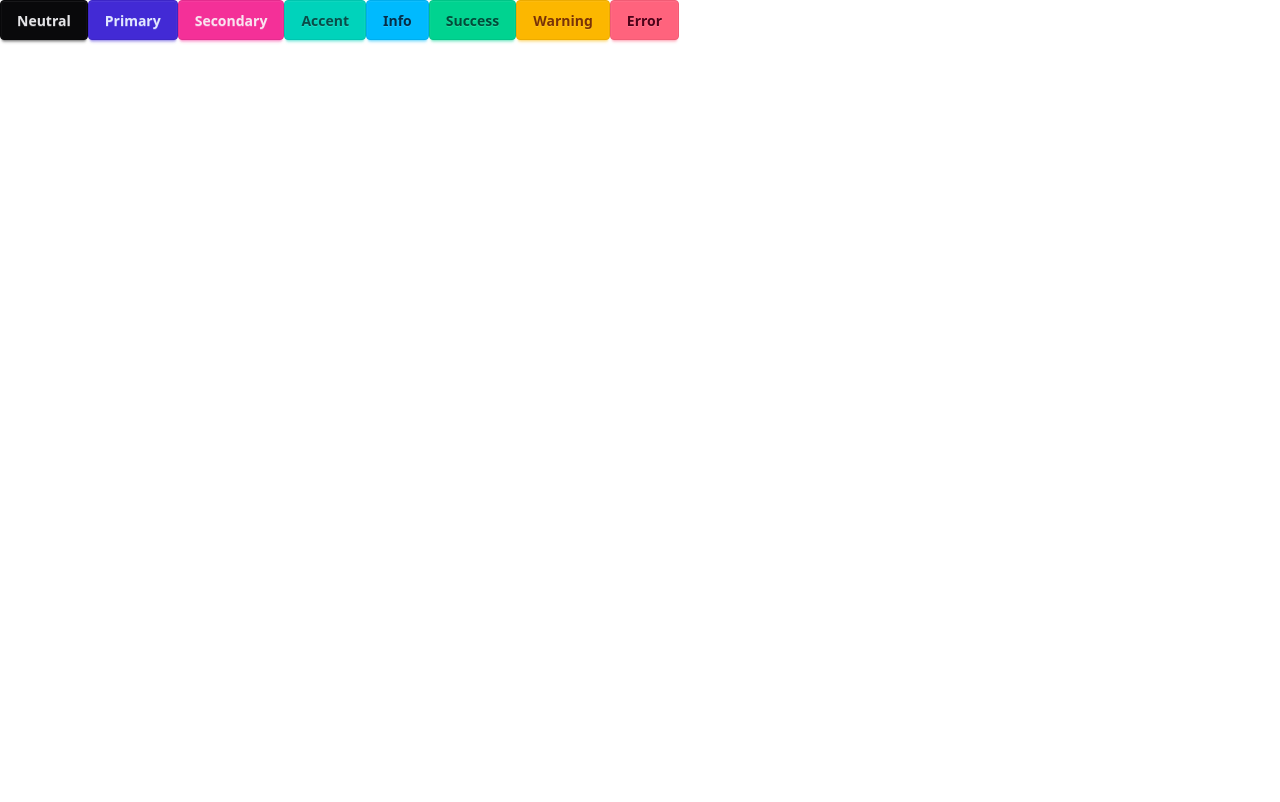
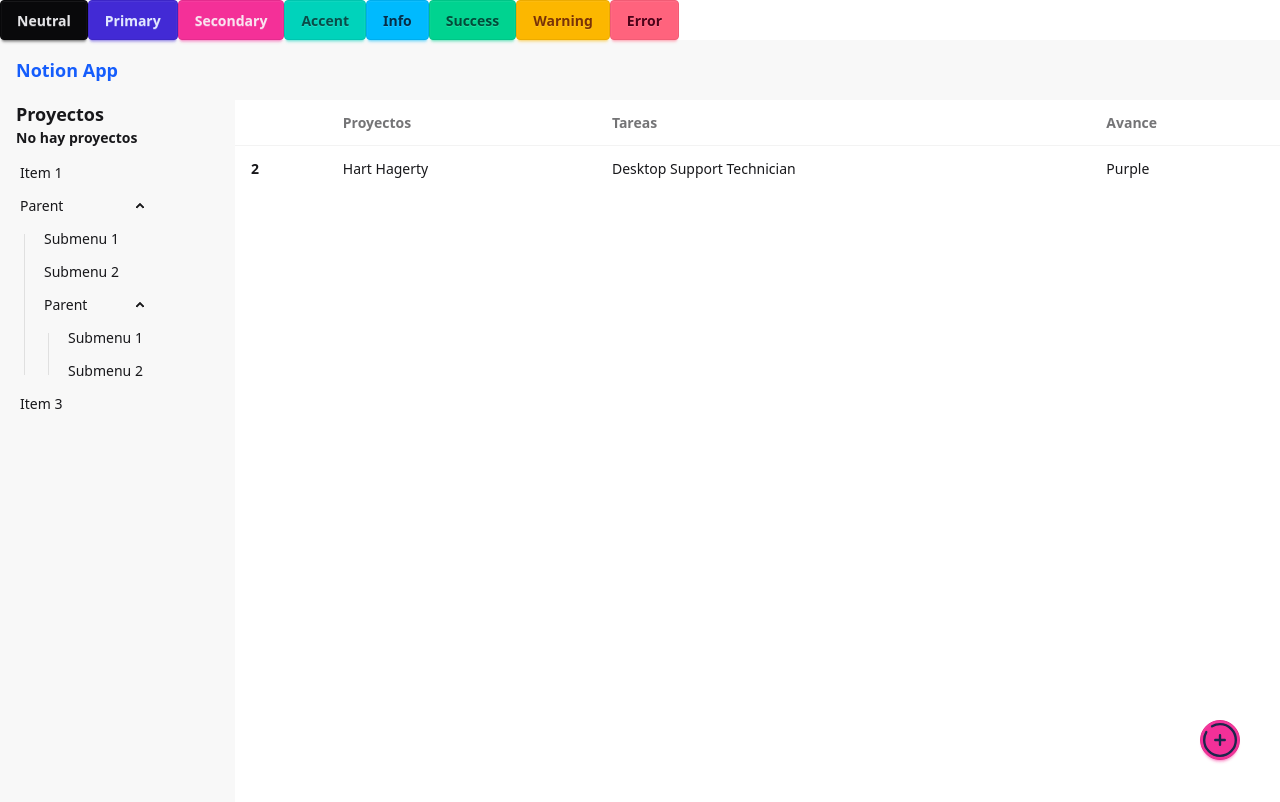
Before and after one commit to inesbetrian/projects-app, a Vue app: page /projects in a window 1280 px wide. Shown: the top 802 px of the page. Built offline with nearby package versions, Linux system fonts and the light colour scheme; the HTML template or start-up script is replaced by a standard one.

Commit message:
Componentes de daisyui

```diff
--- a/src/modulorum/projects/layouts/ProjectsLayout.vue
+++ b/src/modulorum/projects/layouts/ProjectsLayout.vue
@@ -2,7 +2,7 @@
 
     <SupraMenu />
 
-    <main>
+    <main class="flex flex-row">
         <LateralisMenu />
         <RouterView />
     </main>
--- /dev/null
+++ b/src/modulorum/projects/views/ProjectsView.vue
@@ -0,0 +1,33 @@
+<template>
+
+    <div class="overflow-x-auto w-full">
+        <table class="table">
+            <!-- head -->
+            <thead>
+                <tr>
+                    <th></th>
+                    <th>Proyectos</th>
+                    <th>Tareas</th>
+                    <th>Avance</th>
+                </tr>
+            </thead>
+
+            <tbody>
+
+                <!-- row 2 -->
+                <tr class="hover:bg-base-300">
+                    <th>2</th>
+                    <td>Hart Hagerty</td>
+                    <td>Desktop Support Technician</td>
+                    <td>Purple</td>
+                </tr>
+
+            </tbody>
+        </table>
+
+        <button class="btn btn-circle btn-secondary fixed bottom-10 right-10">
+            <svg viewBox="0 0 24 24" fill="none" xmlns="http://www.w3.org/2000/svg"><g id="SVGRepo_bgCarrier" stroke-width="0"></g><g id="SVGRepo_tracerCarrier" stroke-linecap="round" stroke-linejoin="round"></g><g id="SVGRepo_iconCarrier"> <path d="M15 12L12 12M12 12L9 12M12 12L12 9M12 12L12 15" stroke="#1C274C" stroke-width="1.5" stroke-linecap="round"></path> <path d="M7 3.33782C8.47087 2.48697 10.1786 2 12 2C17.5228 2 22 6.47715 22 12C22 17.5228 17.5228 22 12 22C6.47715 22 2 17.5228 2 12C2 10.1786 2.48697 8.47087 3.33782 7" stroke="#1C274C" stroke-width="1.5" stroke-linecap="round"></path> </g></svg>
+        </button>
+    </div>
+
+</template>
--- a/src/router/index.ts
+++ b/src/router/index.ts
@@ -7,8 +7,16 @@
   routes: [
     {
       path: '/',
-      name: 'projects',
-      component: ProjectsLayout
+      name: 'home',
+      redirect: { name: 'projects'},
+      component: ProjectsLayout,
+      children: [
+        {
+          path: 'projects',
+          name: 'projects',
+          component: () => import('@/modulorum/projects/views/ProjectsView.vue')
+        }
+      ]
     }
   ],
 })
```
